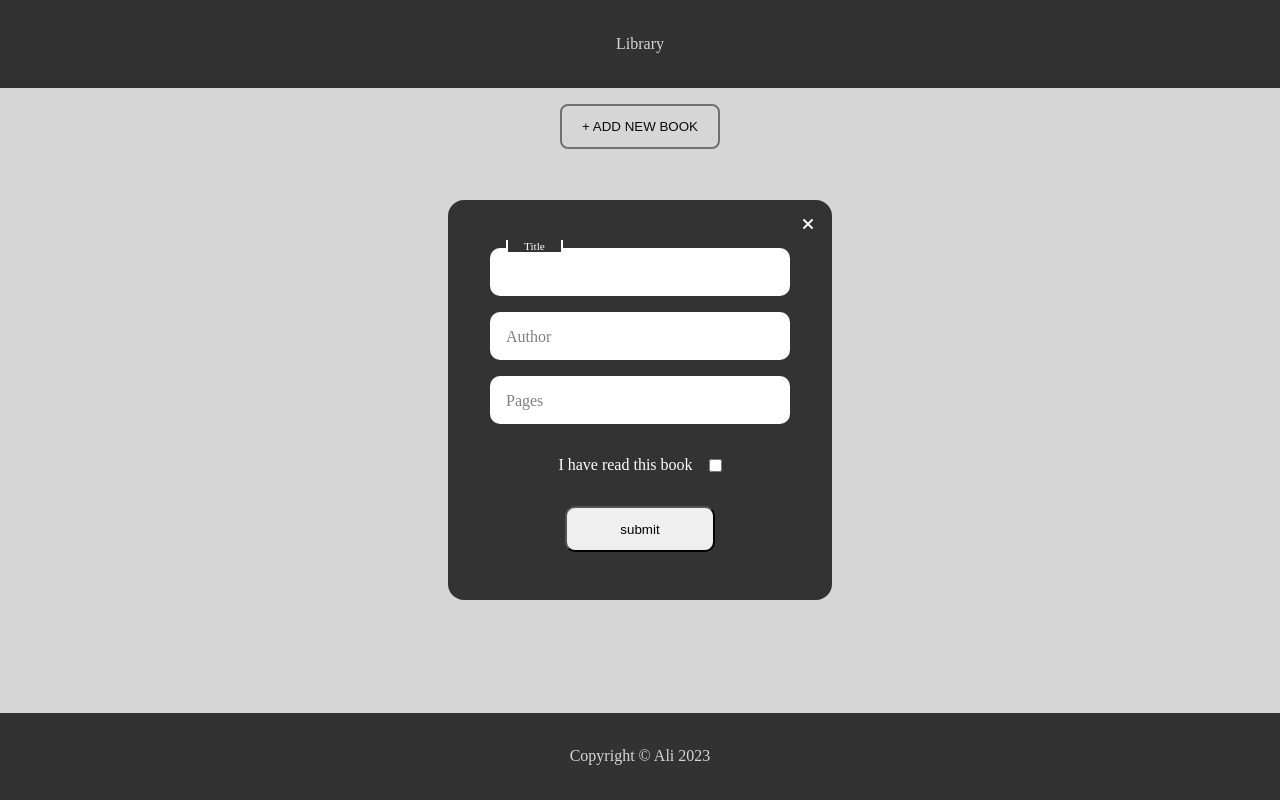
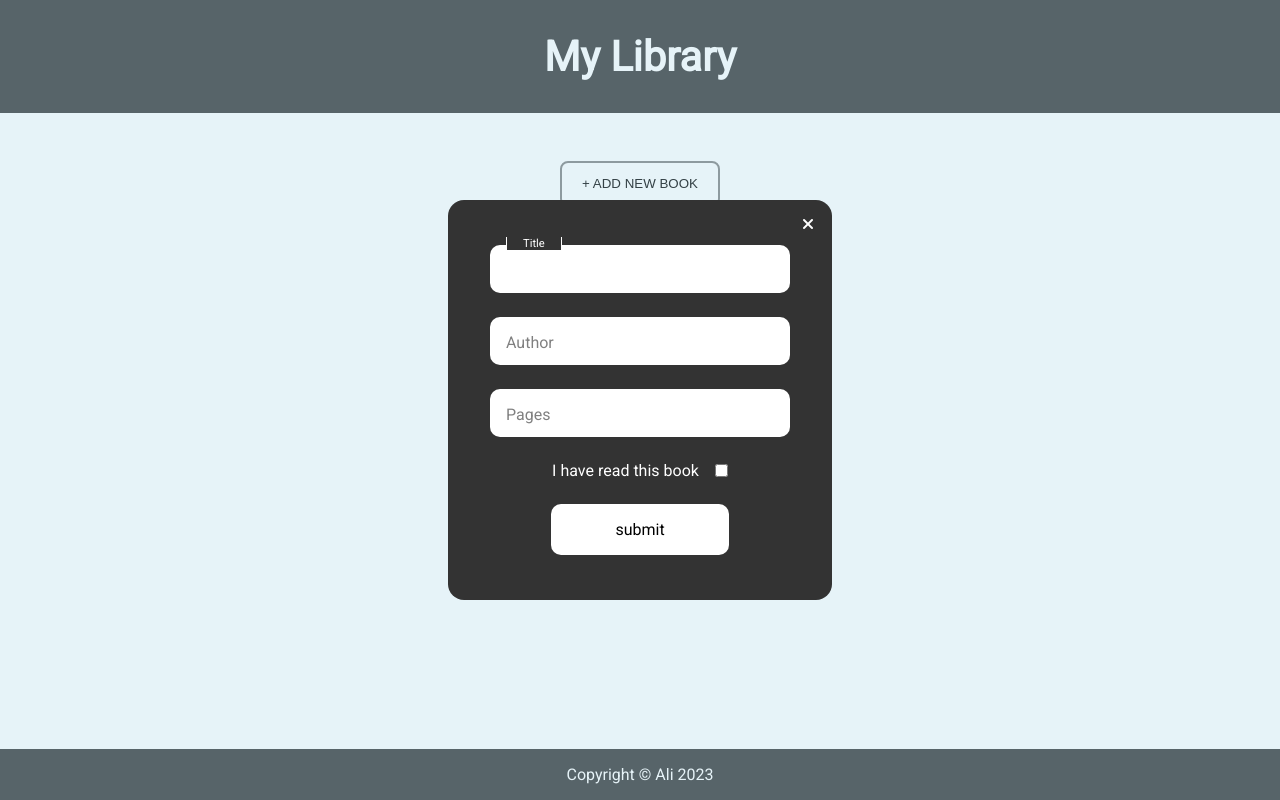
Before and after one commit to alidevelopes/my-library, a plain HTML site: page index.html in a window 1280 px wide. Both pictures are taken after a click on the button "+ ADD NEW BOOK". Drawn offline with Linux system fonts and the light colour scheme.

Commit message:
Add style, and fix form validation bug.
Add Roboto font, also made changes to font size.
Add eventListener to form (upon form submission), which checks for form validation, and prevents the form being submitted if it's invalid.

```diff
--- a/index.html
+++ b/index.html
@@ -3,6 +3,12 @@
   <head>
     <meta charset="UTF-8" />
     <meta name="viewport" content="width=device-width, initial-scale=1.0" />
+    <link rel="preconnect" href="https://fonts.googleapis.com" />
+    <link rel="preconnect" href="https://fonts.gstatic.com" crossorigin />
+    <link
+      href="https://fonts.googleapis.com/css2?family=Roboto:wght@300;400&display=swap"
+      rel="stylesheet"
+    />
     <script
       src="https://kit.fontawesome.com/fb4e5dd25b.js"
       crossorigin="anonymous"
@@ -12,7 +18,7 @@
     <title>My Library</title>
   </head>
   <body>
-    <header class="header">Library</header>
+    <header class="header"><h1>My Library</h1></header>
     <main class="main">
       <button class="add-btn">+ ADD NEW BOOK</button>
       <dialog>
--- a/script.js
+++ b/script.js
@@ -16,6 +16,13 @@ let checkBox = document.getElementById("checkbox");
 submitBtn.addEventListener("click", () => addBookToLibrary());
 addBtn.addEventListener("click", () => dialog.showModal());
 xmark.addEventListener("click", () => dialog.close());
+form.addEventListener("submit", (event) => {
+  if (!checkFormValidity) {
+    event.preventDefault();
+  } else if (parseInt(allInputs[2].value) < 1) {
+    event.preventDefault();
+  } else displayBookCard();
+});
 
 // Book Constructor
 function Book(title, author, numOfPages, readStatus) {
@@ -29,7 +36,6 @@ function Book(title, author, numOfPages, readStatus) {
 function addBookToLibrary() {
   const book = new Book(title, author, numOfPages, checkBox);
   myLibrary.push(book);
-  if (checkFormValidity()) displayBookCard();
 }
 
 // create and display book card
@@ -39,7 +45,6 @@ function displayBookCard() {
   const bookCardId = myLibrary.length - 1;
   bookCard.setAttribute("id", bookCardId);
   bookCard.className = "book-card";
-  // add remove button in book
   const readStatusBtn = document.createElement("button");
   readStatusBtn.addEventListener("click", () => {
     if (readStatusBtn.textContent === "Read") {
@@ -80,7 +85,7 @@ function displayBookCard() {
 
 function checkFormValidity() {
   let isFormValid = false;
-  for (let i = 0; i < 3; i++) {
+  for (let i = 0; i < 2; i++) {
     if (allInputs[i].value === "") {
       isFormValid = false;
       return;
--- a/style.css
+++ b/style.css
@@ -6,8 +6,16 @@
   box-sizing: border-box;
 }
 
+:root {
+  --font-fam: "Roboto", sans-serif;
+  --white-clr: #fff;
+  --grey-clr: #333;
+}
+
 body {
-  color: #fff;
+  background-color: var(--white-clr);
+  font-family: var(--font-fam);
+  color: var(--white-clr);
   text-align: center;
   height: 100vh;
 
@@ -18,23 +26,43 @@ body {
 
 header,
 footer {
-  background-color: #333;
-  height: clamp(40px, 7rem, 25%);
+  color: var(--white-clr);
+  background-color: var(--grey-clr);
+}
 
-  display: flex;
-  justify-content: center;
-  align-items: center;
+header {
+  padding: 2rem;
+  font-size: 1.3rem;
+}
+footer {
+  padding: 1rem;
 }
 
 main {
-  height: 100%;
+  background-color: var(--white-clr);
+  overflow: auto;
+  flex: 1;
+}
+
+/* add book button */
+.add-btn {
+  margin: 3rem auto;
+  padding: 1em 1.5em;
+  border: none;
+  border-radius: 8px;
+  background-color: var(--white-clr);
+  border: 2px solid hsl(0, 0%, 50%);
+}
+.add-btn:hover {
+  color: var(--white-clr);
+  background-color: var(--grey-clr);
+  transition: 0.2s;
 }
 
 /* book container */
 main .book-container {
-  overflow-x: auto;
+  background-color: var(--white-clr);
   color: #000;
-  height: 100%;
   padding: 1rem;
 
   display: flex;
@@ -48,7 +76,6 @@ main .book-container {
 .book-card {
   flex: 0 0 auto;
   width: min(300px, 30%);
-  height: max(150px, 50%);
   padding: 2rem;
   border-radius: 1rem;
   border: 2px solid hsl(0, 0%, 50%);
@@ -84,11 +111,11 @@ main .book-container {
 /* dialog */
 dialog {
   width: 30%;
+  height: 50%;
   padding: 1rem;
-  height: 50%;
   border: none;
   border-radius: 1rem;
-  background-color: #333;
+  background-color: var(--grey-clr);
 
   position: absolute;
   top: 50%;
@@ -107,7 +134,7 @@ dialog .form-container {
 }
 
 .form-container .fa-xmark {
-  color: #fff;
+  color: var(--white-clr);
   font-size: 1rem;
   width: 1rem;
   height: 1rem;
@@ -126,8 +153,10 @@ dialog .form-container {
 
 dialog form {
   width: min(100%, 300px);
+  background-color: var(--grey-clr);
+
   display: flex;
-  gap: 1rem;
+  gap: 1.5rem;
   flex-direction: column;
 }
 
@@ -155,48 +184,42 @@ form .input-label-container {
 
 .input-label-container input:valid ~ label,
 .input-label-container input:focus ~ label {
-  color: #fff;
+  color: var(--white-clr);
   padding: 0 1rem;
   font-size: 0.7rem;
   transform: translateX(1rem) translateY(-0.5rem);
   background-color: #333;
-  border: 2px solid #fff;
+  border: 1px solid var(--white-clr);
   border-block: none;
   transition: 0.5s;
 }
 
 form .read-status {
-  padding: 1rem;
   color: #fff;
+
   display: flex;
-  gap: 1rem;
   justify-content: center;
   align-items: center;
+  gap: 1rem;
 }
 
 /* submit button */
 dialog button {
+  font-size: 1rem;
+  font-family: var(--font-fam);
+  background-color: var(--white-clr);
+  border: none;
   padding: 1em 4em;
   border-radius: 10px;
 }
 
+dialog button:active {
+  outline: 2px solid var(--white-clr);
+  transition: 2ms;
+}
+
 /* dialog backdrop */
 dialog::backdrop {
-  background-color: #333;
-  opacity: 0.2;
+  background-color: lightblue;
+  opacity: 0.3;
 }
-
-/* add book button */
-.add-btn {
-  background-color: #fff;
-  margin: 1rem auto;
-  padding: 1em 1.5em;
-  border: none;
-  border-radius: 8px;
-  border: 2px solid hsl(0, 0%, 50%);
-}
-.add-btn:hover {
-  color: #fff;
-  background-color: #333;
-  transition: 0.2s;
-}
```
